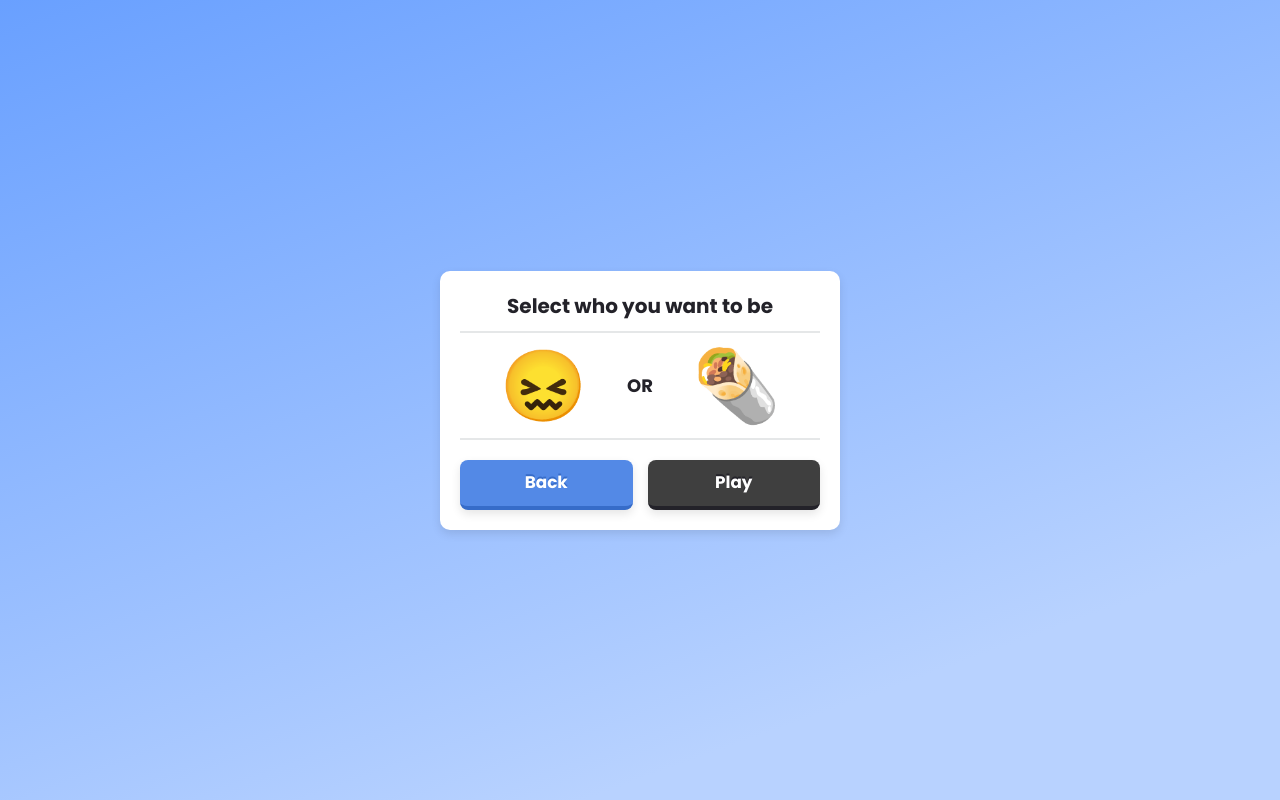
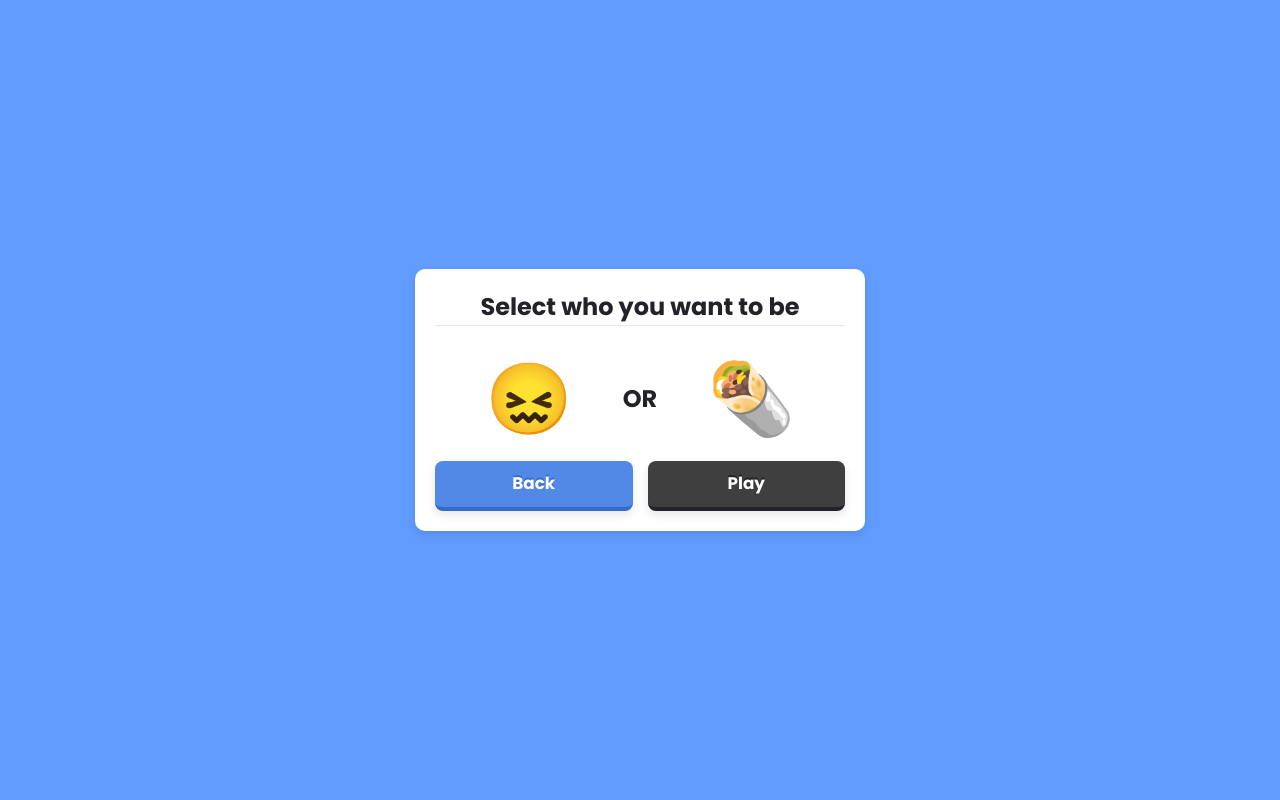
Before and after one commit to ChandraPrakash24/XO3, a React (Vite) app: page / in a window 1280 px wide. Both pictures are taken after a click on the button "Single Player". Built offline with nearby package versions, Linux system fonts and the light colour scheme.

Commit message:
style: small style changing

```diff
--- a/src/GlobalStyles.tsx
+++ b/src/GlobalStyles.tsx
@@ -22,10 +22,7 @@ body {
   padding: 10px;
   line-height: 1.5;
   overflow: hidden;
-   background-image: linear-gradient(
-   160deg, #69a0ff,
-#b8d2ff 80%
-  );
+  background-color: #629cff;
   -webkit-font-smoothing: antialiased;
   display: flex;
   flex-direction: column;
--- a/src/components/SinglePlayer/select/select.tsx
+++ b/src/components/SinglePlayer/select/select.tsx
@@ -3,16 +3,14 @@ import { useGameStore } from "../../../util/useGameStore";
 import {
   Emojis,
   EmojiButton,
-  StyledDivider,
   StyledTitle,
   StyledWrapper,
   PlayerCard,
-  Buttons,
 } from "./style";
 import { toast } from "react-hot-toast";
 import { useSinglePlayer } from "../../../util/useSinglePlayerStore";
 import { emojis, getRandomEmoji } from "../../../util";
-import { Button } from "../../core/result/style";
+import { Button, ButtonsContainer } from "../../core/result/style";
 
 export default function SelectBox() {
   const { setPlayerSign } = useSinglePlayer();
@@ -56,7 +54,6 @@ export default function SelectBox() {
         <StyledTitle>
           <h1>Select who you want to be</h1>
         </StyledTitle>
-        <StyledDivider />
         <Emojis>
           <EmojiButton
             onClick={() => handleClick(randomEmojiX)}
@@ -76,8 +73,7 @@ export default function SelectBox() {
             {randomEmojiO}
           </EmojiButton>
         </Emojis>
-        <StyledDivider $noMarginTop={true} />
-        <Buttons>
+        <ButtonsContainer>
           <Button
             $isMulti={true}
             className="back-button"
@@ -89,7 +85,7 @@ export default function SelectBox() {
           <Button className="play-button" onClick={handlePlayClick}>
             Play
           </Button>
-        </Buttons>
+        </ButtonsContainer>
       </PlayerCard>
     </StyledWrapper>
   );
--- a/src/components/SinglePlayer/select/style.tsx
+++ b/src/components/SinglePlayer/select/style.tsx
@@ -10,12 +10,17 @@ export const StyledWrapper = styled(motion.div)`
 `;
 
 export const PlayerCard = styled.div`
-  padding: 20px;
+  width: 320px;
+  gap: 10px;
+  display: flex;
+  flex-direction: column;
+  padding: 12px;
   border-radius: 10px;
   background-color: ${colors.white};
   box-shadow: ${colors.shadow};
   @media screen and (min-width: 500px) {
-    width: 400px;
+    width: 450px;
+    padding: 20px;
   }
 `;
 
@@ -25,13 +30,12 @@ export const StyledTitle = styled.div`
     font-size: calc(20 / 16 * 1rem);
     font-weight: 700;
     margin-bottom: 10px;
+    border-bottom: 1px solid ${colors.grey};
+
+    @media screen and (min-width: 500px) {
+      font-size: calc(24 / 16 * 1rem);
+    }
   }
-`;
-
-export const StyledDivider = styled.div<{ $noMarginTop?: boolean }>`
-  margin-top: ${($noMarginTop) => ($noMarginTop ? "0" : "20px")};
-  padding: 1px;
-  background-color: ${colors.grey};
 `;
 
 export const Emojis = styled.div`
@@ -42,12 +46,13 @@ export const Emojis = styled.div`
 
   span {
     font-weight: bold;
-    font-size: calc(18 / 16 * 1rem);
+    font-size: calc(24 / 16 * 1rem);
   }
 `;
 
 export const EmojiButton = styled.div<{ $selected: boolean }>`
   font-size: 70px;
+
   transition: transform 0.3s ease, box-shadow 0.3s ease;
   transform: ${(props) => (props.$selected ? "scale(1.05)" : "none")};
   filter: ${(props) =>
--- a/src/components/core/banner/style.tsx
+++ b/src/components/core/banner/style.tsx
@@ -34,7 +34,7 @@ export const Slider = styled.div`
   bottom: 0;
   width: 50%;
   border-radius: 4px;
-  background-color: #c8c8ca;
+  background-color: #dedede;
   transition: left 0.5s ease;
 `;
 
--- a/src/components/core/board/style.tsx
+++ b/src/components/core/board/style.tsx
@@ -39,5 +39,5 @@ export const BoxBase = styled(motion.section)`
 `;
 
 export const Box = styled(BoxBase)`
-  background-color: #c8c8ca;
+  background-color: #dedede;
 `;
--- a/src/components/core/result/style.tsx
+++ b/src/components/core/result/style.tsx
@@ -23,7 +23,7 @@ export const Emoji = styled.span`
 `;
 
 export const Title = styled.h1`
-  font-weight: 700;
+  font-weight: 600;
   text-align: center;
   margin-bottom: 30px;
   line-height: 1.8;
```
